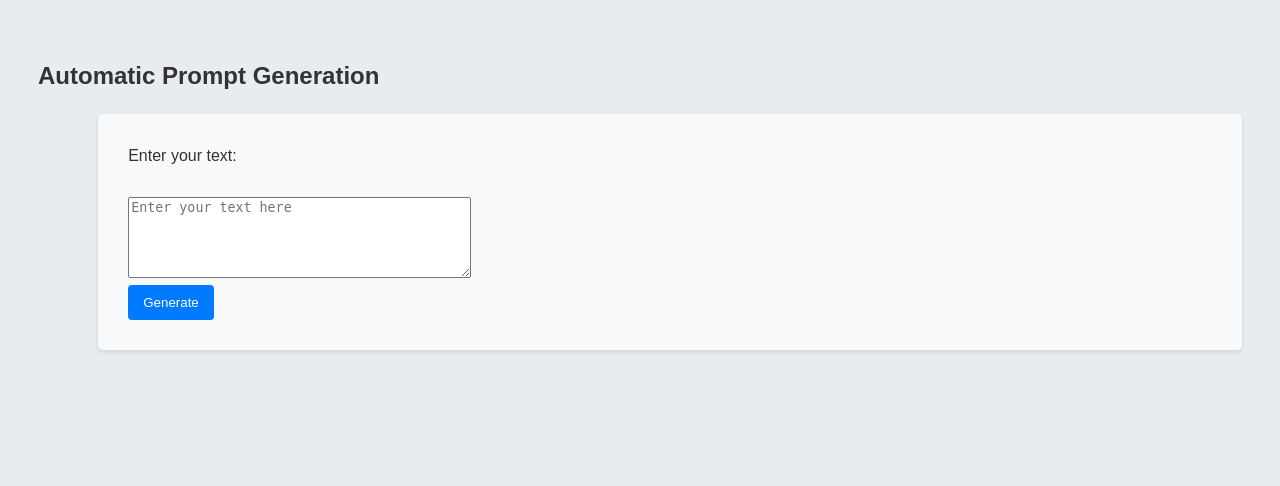
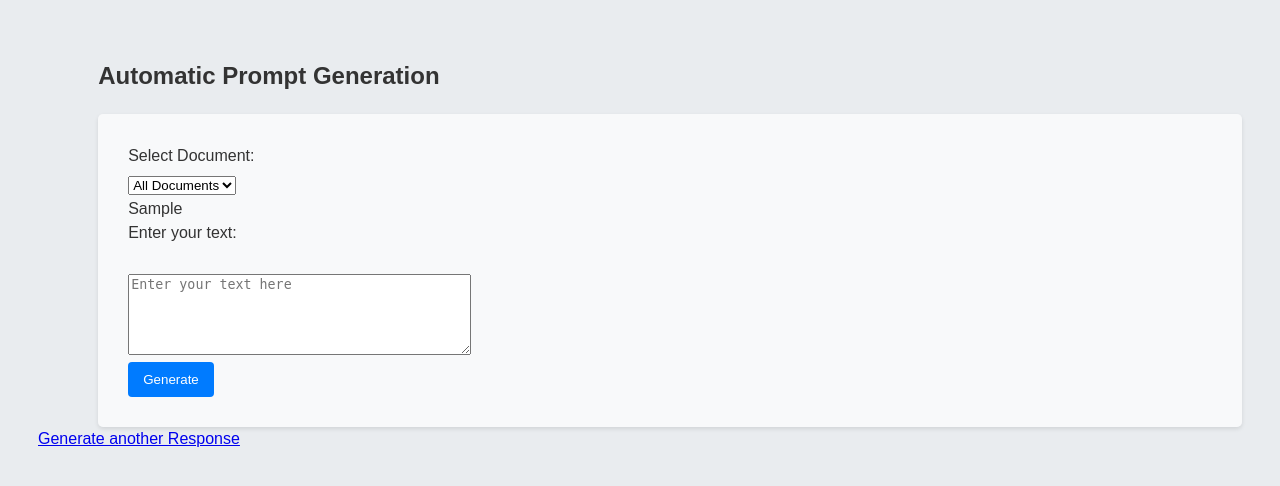
Before and after one commit to merronmuche/RAG_implementation_LizziAI, a Django app: template contract_app/templates/contract_app/generate_response.html in a window 1280 px wide. Shown: the top 486 px of the page. Run offline with Django 5.2, Linux system fonts and the light colour scheme; tables that the repository leaves empty hold one stand-in row (values such as "Sample post"); the template is opened without the code that fills it: values that come from a table or form of the project are taken from there, most other values are stand-ins (such as "Sample title", 1, 10 or a date in 2020).

Commit message:
add html code to change UI

```diff
--- a/contract_app/templates/contract_app/generate_response.html
+++ b/contract_app/templates/contract_app/generate_response.html
@@ -8,12 +8,32 @@
     <link rel="stylesheet" type="text/css" href="{% static 'contract_app/styles.css' %}">
 </head>
 <body>
-    <h2>Automatic Prompt Generation</h2>
+    <div class="container">
+        <h2>Automatic Prompt Generation</h2>
+    </div>
+
     <form method="post" action="{% url 'generate_response' %}">
         {% csrf_token %}
+        <!--  document selection -->
+        <label for="document">Select Document:</label>
+            <select name="document" id="document">
+                <option value="">All Documents</option>
+                {% for document in documents %}
+                    <option value="{{ document.pdf_file.name }}" {% if document.pdf_file.name == selected_document %}selected{% endif %}>
+                        {{ document.pdf_file.name }}
+                    </option>
+                {% endfor %}
+            </select>
+            <!-- generated response display -->
+            <div class="scrollable-paragraph">
+                {{ generated_response }}
+            </div>
+            <!-- input text -->
         <label for="input_text">Enter your text:</label><br>
         <textarea id="input_text" name="input_text" cols="40" rows="5" placeholder="Enter your text here"></textarea><br>
         <input type="submit" value="Generate">
     </form>
+    <a href="{% url 'generate_response' %}">Generate another Response</a>
+
 </body>
 </html>
```
Also changed, not shown: contract_app/views.py (+9 -6 lines).
